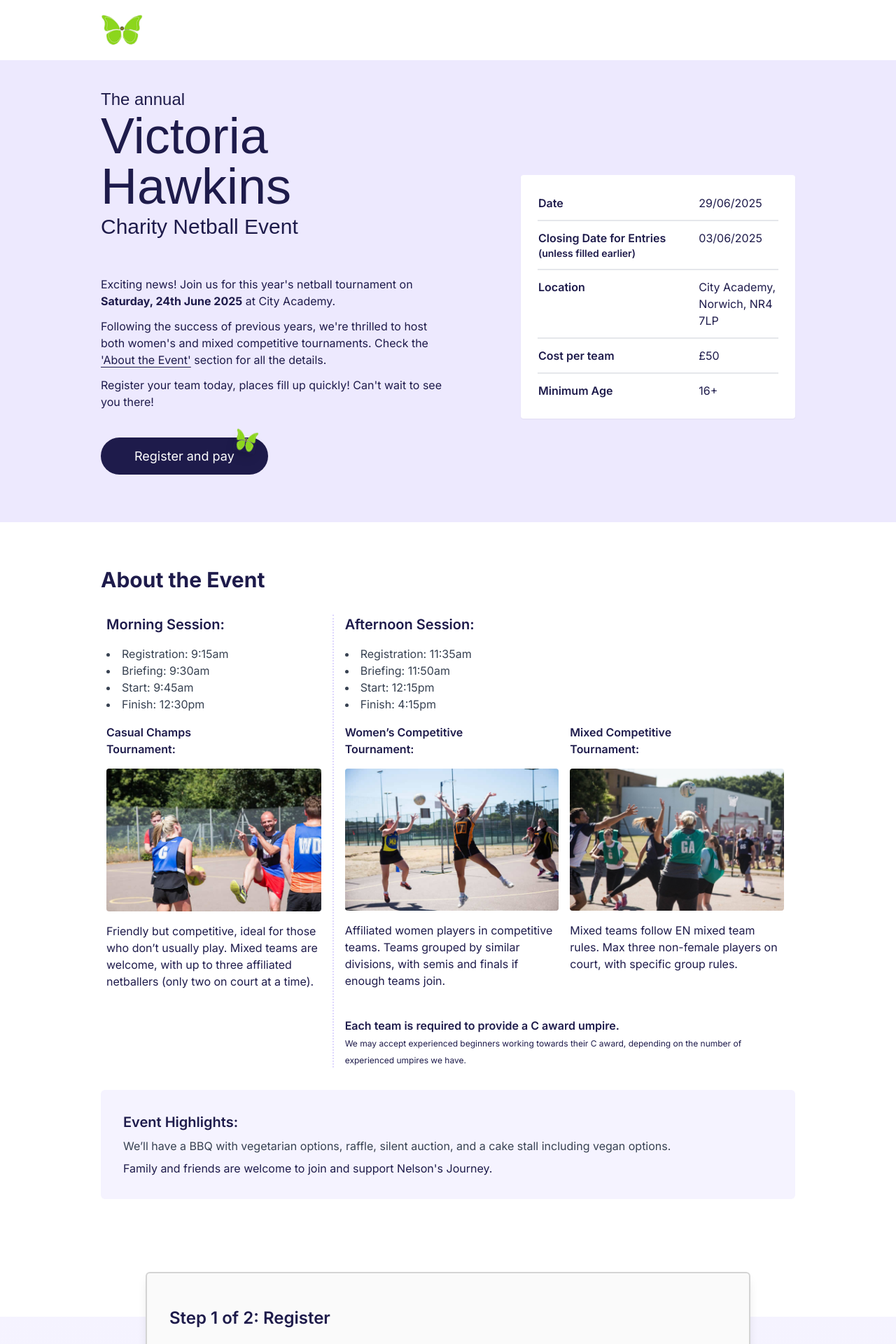
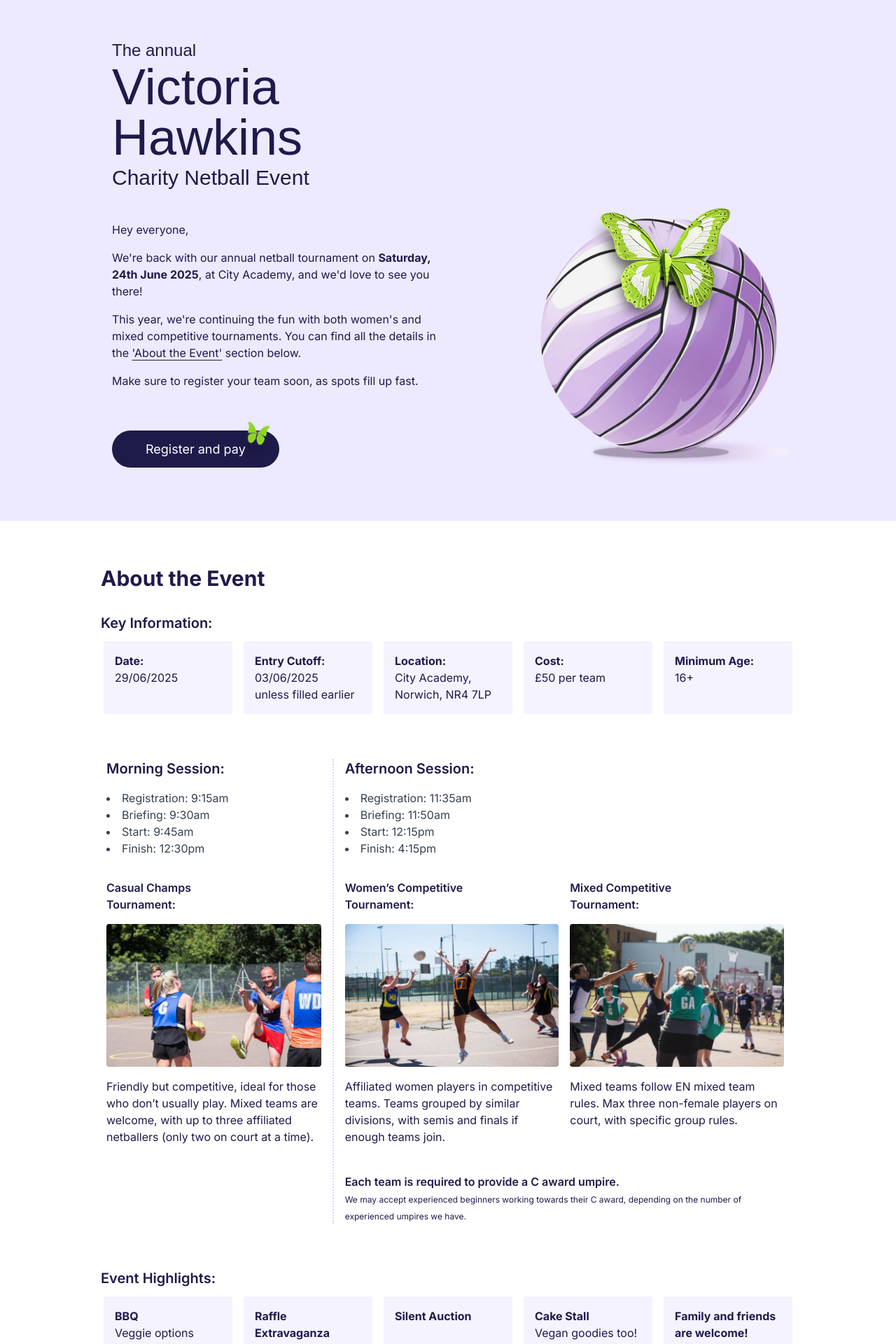
Before and after one commit to marstc1/nextJS-vhNetball, a Next.js app: page / in a window 1280 px wide. Shown: the top 1920 px of the page at 70% size. Built offline with nearby package versions, Linux system fonts and the light colour scheme; a web font is replaced by a local one.

Commit message:
Tweaked design

```diff
--- a/app/components/EventInfo.tsx
+++ b/app/components/EventInfo.tsx
@@ -3,10 +3,47 @@ import Image from "next/image";
 
 const EventInfo = () => {
   return (
-    <section id="event-info">
+    <section>
       <h2 className="text-3xl font-bold mb-8">About the Event</h2>
 
-      <div className="sm:flex my-8">
+      <h3 className="text-xl font-semibold mb-2">Key Information:</h3>
+      <div className="container mx-auto p-1 pb-8">
+        <div className="grid grid-cols-1 sm:grid-cols-5 gap-4">
+          <div className="bg-violet-50 rounded p-4">
+            <p>
+              <strong>Date:</strong>
+            </p>
+            <p>29/06/2025</p>
+          </div>
+          <div className="bg-violet-50 rounded p-4">
+            <p>
+              <strong>Entry Cutoff:</strong>
+            </p>
+            <p>03/06/2025</p>
+            <p>unless filled earlier</p>
+          </div>
+          <div className="bg-violet-50 rounded p-4">
+            <p>
+              <strong>Location:</strong>
+            </p>
+            <p>City Academy, Norwich, NR4 7LP</p>
+          </div>
+          <div className="bg-violet-50 rounded p-4">
+            <p>
+              <strong>Cost:</strong>
+            </p>
+            <p>£50 per team</p>
+          </div>
+          <div className="bg-violet-50 rounded p-4">
+            <p>
+              <strong>Minimum Age:</strong>
+            </p>
+            <p>16+</p>
+          </div>
+        </div>
+      </div>
+
+      <div className="sm:flex my-8 pb-8">
         <div className="sm:w-1/3 px-2 sm:pr-4">
           <h3 className="text-xl font-semibold mb-4">Morning Session:</h3>
           <ul className="my-4 list-disc list-inside text-gray-700">
@@ -16,7 +53,11 @@ const EventInfo = () => {
             <li>Finish: 12:30pm</li>
           </ul>
 
-          <h4 className="font-semibold my-4">Casual Champs<br />Tournament:</h4>
+          <h4 className="font-semibold mt-8">
+            Casual Champs
+            <br />
+            Tournament:
+          </h4>
           <Image
             className="rounded w-full my-4"
             src="/2018_7.jpg"
@@ -43,8 +84,10 @@ const EventInfo = () => {
 
           <div className="sm:flex">
             <div className="sm:w-1/2 sm:pr-2">
-              <h4 className="font-semibold my-4">
-                Women’s Competitive<br />Tournament:
+              <h4 className="font-semibold mt-8">
+                Women’s Competitive
+                <br />
+                Tournament:
               </h4>
               <Image
                 className="rounded w-full my-4"
@@ -60,8 +103,10 @@ const EventInfo = () => {
               </p>
             </div>
             <div className="sm:w-1/2 sm:pl-2">
-              <h4 className="font-semibold my-4">
-                Mixed Competitive<br />Tournament:
+              <h4 className="font-semibold mt-8">
+                Mixed Competitive
+                <br />
+                Tournament:
               </h4>
               <Image
                 className="rounded w-full my-4"
@@ -91,15 +136,37 @@ const EventInfo = () => {
         </div>
       </div>
 
-      <div className=" bg-violet-50 container mx-auto max-w-screen-lg p-8 rounded-md">
-        <h3 className="text-xl font-semibold mb-2">Event Highlights:</h3>
-        <p className="text-gray-700 my-2">
-          We’ll have a BBQ with vegetarian options, raffle, silent auction, and
-          a cake stall including vegan options.
-        </p>
-        <p>
-          Family and friends are welcome to join and support Nelson's Journey.
-        </p>
+      <h3 className="text-xl font-semibold mb-2">Event Highlights:</h3>
+      <div className="container mx-auto p-1">
+        <div className="grid grid-cols-1 sm:grid-cols-5 gap-4">
+          <div className="bg-violet-50 rounded p-4">
+            <p>
+              <strong>BBQ</strong>
+            </p>
+            <p>Veggie options included!</p>
+          </div>
+          <div className="bg-violet-50 rounded p-4">
+            <p>
+              <strong>Raffle Extravaganza</strong>
+            </p>
+          </div>
+          <div className="bg-violet-50 rounded p-4">
+            <p>
+              <strong>Silent Auction</strong>
+            </p>
+          </div>
+          <div className="bg-violet-50 rounded p-4">
+            <p>
+              <strong>Cake Stall</strong>
+            </p>
+            <p>Vegan goodies too!</p>
+          </div>
+          <div className="bg-violet-50 rounded p-4">
+            <p>
+              <strong>Family and friends are welcome!</strong>
+            </p>
+          </div>
+        </div>
       </div>
     </section>
   );
--- a/app/components/Hero.tsx
+++ b/app/components/Hero.tsx
@@ -10,8 +10,8 @@ const dmSerifFont = DM_Serif_Text({
 const Hero = () => {
   return (
     <section id="hero">
-      <div className="grid grid-cols-1 md:grid-cols-2 gap-4">
-        <div>
+      <div className="flex flex-col lg:flex-row">
+        <div className="w-full lg:w-1/2 p-4">
           <h1 className="font-bold mb-6">
             <span className={`${dmSerifFont.className} text-2xl block`}>
               The annual
@@ -25,66 +25,26 @@ const Hero = () => {
             </span>
           </h1>
 
-          <div className="mt-12">
-            <p className="mb-3">
-              Exciting news! Join us for this year's netball tournament on{" "}
-              <b>Saturday, 24th June 2025</b> at City Academy.
+          <div className="my-10">
+            <p className="mb-4">Hey everyone,</p>
+            <p className="mb-4">
+              We're back with our annual netball tournament on{" "}
+              <b>Saturday, 24th June 2025</b>, at City Academy, and we'd love to
+              see you there!
             </p>
-            <p className="mb-3">
-              Following the success of previous years, we're thrilled to host
-              both women's and mixed competitive tournaments. Check the{" "}
+            <p className="mb-4">
+              This year, we're continuing the fun with both women's and mixed
+              competitive tournaments. You can find all the details in the{" "}
               <a className="underline underline-offset-4" href="#event-info">
                 'About the Event'
               </a>{" "}
-              section for all the details.
+              section below.
             </p>
-            <p className="mb-3">
-              Register your team today, places fill up quickly! Can't wait to
-              see you there!
+            <p className="mb-4">
+              Make sure to register your team soon, as spots fill up fast.
             </p>
           </div>
-        </div>
-
-        <div className="flex place-items-end">
-          <div className="bg-white px-6 py-4 md:mx-20 md:ml-24 md:mr-0 rounded shadow-sm">
-            <table className="min-w-full">
-              <tbody>
-                <tr className="border-b-2">
-                  <td className="align-top py-3 font-semibold w-2/3">Date</td>
-                  <td className="align-top py-3">29/06/2025</td>
-                </tr>
-                <tr className="border-b-2">
-                  <td className="align-top py-3 font-semibold">
-                    Closing Date for Entries
-                    <span className="text-sm block">
-                      (unless filled earlier)
-                    </span>
-                  </td>
-                  <td className="align-top py-3">03/06/2025</td>
-                </tr>
-                <tr className="border-b-2">
-                  <td className="align-top py-3 font-semibold">Location</td>
-                  <td className="align-top py-3">
-                    City Academy, Norwich, NR4 7LP
-                  </td>
-                </tr>
-                <tr className="border-b-2">
-                  <td className="align-top py-3 font-semibold">
-                    Cost per team
-                  </td>
-                  <td className="align-top py-3">£50</td>
-                </tr>
-                <tr>
-                  <td className="align-top py-3 font-semibold">Minimum Age</td>
-                  <td className="align-top py-3">16+</td>
-                </tr>
-              </tbody>
-            </table>
-          </div>
-        </div>
-      </div>
-
-      <div className="py-10">
+          <div className="py-8">
             <div className="relative inline-block">
               <a
                 href="#registration-form"
@@ -102,6 +62,17 @@ const Hero = () => {
               </a>
             </div>
           </div>
+        </div>
+        <div className="w-full lg:w-1/2 lg:flex lg:items-end">
+          <Image
+            src="/hero.png"
+            width={455}
+            height={455}
+            alt=""
+            className="hidden lg:block w-full max-w-96 ml-auto pb-8"
+          />
+        </div>
+      </div>
     </section>
   );
 };
--- a/app/page.tsx
+++ b/app/page.tsx
@@ -7,61 +7,50 @@ import EventInfo from "./components/EventInfo";
 export default function Home() {
   return (
     <>
-      <div className="bg-white text-indigo-950">
-        <header className="bg-white py-5 container mx-auto max-w-screen-lg px-4">
-          <div className="container mx-auto">
-            <Image
-              src="/butterfly-logo.png"
-              alt=""
-              role="presentation"
-              width={60}
-              height={46}
-            />
-          </div>
-        </header>
-      </div>
-
       <div className="bg-violet-100 text-indigo-950">
-        <main className="container mx-auto max-w-screen-lg px-4 py-10">
+        <main className="container mx-auto max-w-screen-lg px-4 py-4 md:py-10">
           <Hero />
         </main>
       </div>
 
+      <a id="event-info" />
       <div className="bg-white text-indigo-950">
         <div className="container mx-auto max-w-screen-lg px-4 py-16">
           <EventInfo />
         </div>
       </div>
 
-      <div className="relative bg-gradient-to-t from-white to-violet-50 top-16">
-        <div
-          id="registration-form"
-          className="relative container mx-auto max-w-screen-lg -top-16 px-4 md:px-20"
-        >
-          <section className="px-8 mx-auto py-4 my-10 border-2 border-neutral-300 bg-neutral-50 text-indigo-950 rounded-md shadow-lg">
+      <a id="registration-form" />
+      <div className="bg-gradient-to-t from-white to-violet-50 pb-1">
+        <div className="container mx-auto max-w-screen-lg px-4 py-6">
+          <h2 className="text-3xl font-bold pt-8">Register and Pay</h2>
+          <p className="text-sm mt-8 mb-4">
+            <strong>Already registered?</strong>
+            <br /> Visit our{" "}
+            <a
+              className="underline underline-offset-4"
+              href="#SumUpPaymentPage"
+            >
+              SumUp payment page
+            </a>{" "}
+            to submit your £50 entry fee.
+          </p>
+
+          <section className="lg:mx-16 my-10 px-8 py-4 border-2 border-neutral-300 bg-neutral-50 text-indigo-950 rounded-md shadow-lg">
             <RegistrationForm />
-          </section>
-        </div>
-
-        <div
-          id="payment-section"
-          className="relative container mx-auto max-w-screen-lg -top-16 px-4 md:px-20"
-        >
-          <section className="px-8 mx-auto py-4 my-10 border-2 border-neutral-300 bg-neutral-50 text-indigo-950 rounded-md shadow-lg">
-            <PaymentGuide />
           </section>
         </div>
       </div>
 
       <div className="bg-violet-50 text-indigo-950">
-        <div className="container mx-auto max-w-screen-lg px-4 pt-24 pb-16">
+        <div className="container mx-auto max-w-screen-lg px-4 py-16">
           <section id="about-victoria">
             <div className="relative shadow-lg rounded-lg bg-white overflow-hidden flex flex-col lg:flex-row">
               <div className="lg:w-1/2">
                 <Image
                   src="/victoria.jpg"
-                  width={200}
-                  height={600}
+                  width={496}
+                  height={660}
                   alt="Victoria"
                   className="h-full w-full object-cover"
                 />
```
Also changed, not shown: app/components/RegistrationForm.tsx (+15 -17 lines), public/hero.png (added). Lines whose indentation alone changed are shown as unchanged.
